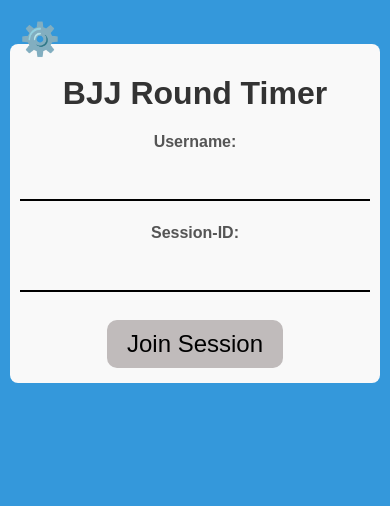
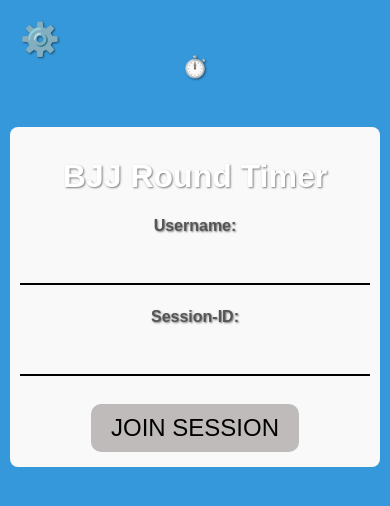
Before and after one commit to crtvrmn/bjj-roundtimer, a website: page index.html in a window 390 px wide. Drawn offline with nearby package versions, Linux system fonts and the light colour scheme.

Commit message:
small css

```diff
--- a/style.css
+++ b/style.css
@@ -2,38 +2,39 @@ body {
     font-family: sans-serif;
     text-align: center;
     background-color: #3498db;
-    color: #333;
+    color: white; /* Textfarbe auf Weiß geändert */
+    text-shadow: 1px 1px 2px rgba(0, 0, 0, 0.5); /* Outline-Effekt */
     max-width: 800px;
     margin: 0 auto;
     padding: 20px;
     display: flex;
     flex-direction: column;
     min-height: 100vh;
-    /* Verteilt den verfügbaren Platz gleichmäßig */
-    justify-content: flex-start; /* Inhalt oben ausrichten */
+    justify-content: flex-start;
 }
-
 #time {
     font-size: 5em;
     margin-bottom: 15px;
-    color: #2c3e50;
+    color: #ffffff;
+    text-shadow: 1px 1px 2px rgba(0, 0, 0, 0.5); /* Outline-Effekt */
 }
-
 #matches {
     white-space: pre-line;
     font-size: 2em;
-    color: #e0e0e0;
-    text-shadow: 2px 2px 4px rgba(0, 0, 0, 0.2);
-    line-height: 3em;
+    color: white; /* Textfarbe auf Weiß geändert */
+    text-shadow: 1px 1px 2px rgba(0, 0, 0, 0.5); /* Outline-Effekt */
+    line-height: 2.5em;
 }
-
 #pause {
-    font-size: 1.5em;
+    font-size: 1.2em; /* Etwas kleiner */
+    line-height: 4em;
     font-weight: bold;
-    color: #447d9c;
-    text-shadow: 2px 2px 4px rgba(0, 0, 0, 0.2);
-    /*margin-top: auto;  Entfernt*/
+    color: #95a5a6; /* Gräulichere Farbe */
+    text-shadow: 1px 1px 2px rgba(0, 0, 0, 0.5); /* Outline-Effekt */
     margin-bottom: 10%;
+}
+#pause::before {
+    content: "⏱️ "; /* Emoji vor dem Text */
 }
 
 #start,
@@ -47,42 +48,34 @@ body {
     border-radius: 10px;
     cursor: pointer;
     box-sizing: border-box;
-    /*margin-top: auto; Entfernt*/
-    margin-bottom: 10px; /* Reduziert den Abstand unten */
+    margin-bottom: 10px;
+    text-transform: uppercase; /* Text in Großbuchstaben */
 }
-
 #start {
     background-color: #2ecc71;
     color: white;
 }
-
 #submit,
 #submit_config {
     background-color: #c0bbbb;
     color: rgb(0, 0, 0);
 }
-
 #stop {
     background-color: #e74c3c;
     color: white;
 }
-
 .round-running {
     background-color: #27ae60;
 }
-
 .pause-running {
     background-color: #3498db;
 }
-
 .paused {
     background-color: #f39c12;
 }
-
 .hidden {
     display: none;
 }
-
 #edit-logo {
     position: absolute;
     top: 20px;
@@ -91,7 +84,6 @@ body {
     cursor: pointer;
     color: #888;
 }
-
 input[type="text"],
 input[type="number"],
 textarea {
@@ -106,66 +98,56 @@ textarea {
     box-sizing: border-box;
     transition: border-color 0.3s;
 }
-
 input[type="text"]:focus,
 input[type="number"]:focus,
 textarea:focus {
     outline: none;
     border-bottom-color: #2c3e50;
 }
-
 input[type="text"]::placeholder,
 input[type="number"]::placeholder,
 textarea::placeholder {
     color: #999;
     opacity: 1;
 }
-
 label {
     display: block;
     margin-bottom: 5px;
     color: #555;
     font-weight: bold;
 }
-
 form {
     margin-bottom: 20px;
     padding: 20px;
     border-radius: 8px;
     background-color: #f9f9f9;
 }
-
 /* Media Query für kleinere Bildschirme */
 @media (max-width: 600px) {
     body {
-        padding: 10px; /* Weniger Padding auf kleinen Bildschirmen */
+        padding: 10px;
     }
-
     #time {
-        font-size: 3em; /* Kleinere Schriftgröße für die Zeit */
+        font-size: 3em;
     }
-
     #matches {
-        font-size: 1.5em; /* Kleinere Schriftgröße für die Matches */
+        font-size: 1.5em;
         line-height: 2em;
     }
-
     #pause {
-        font-size: 1em; /* Kleinere Schriftgröße für die Pause */
-        margin-bottom: 5%; /* Noch weniger Abstand unten */
+        font-size: 1.3em; /* Noch kleiner auf kleinen Bildschirmen */
+        margin-bottom: 5%;
     }
-
     #start,
     #stop,
     #submit,
     #submit_config {
-        font-size: 1.5em; /* Kleinere Schriftgröße für die Buttons */
+        font-size: 1.5em;
         padding: 10px 20px;
-        margin-bottom: 5px; /* Noch weniger Abstand unten bei den Buttons */
+        margin-bottom: 5px;
     }
-
     form {
-        padding: 10px; /* Weniger Padding in den Formularen */
+        padding: 10px;
         margin-bottom: 10px;
     }
 }
```
